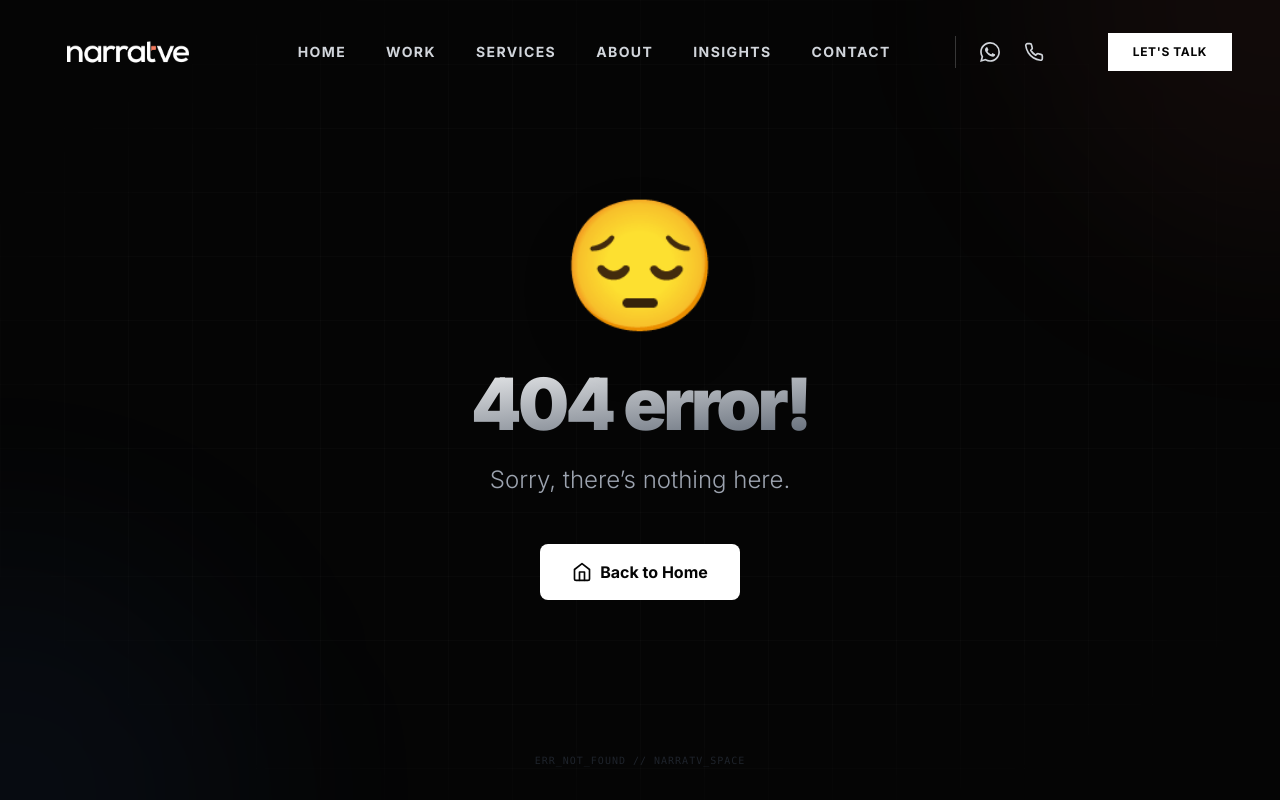
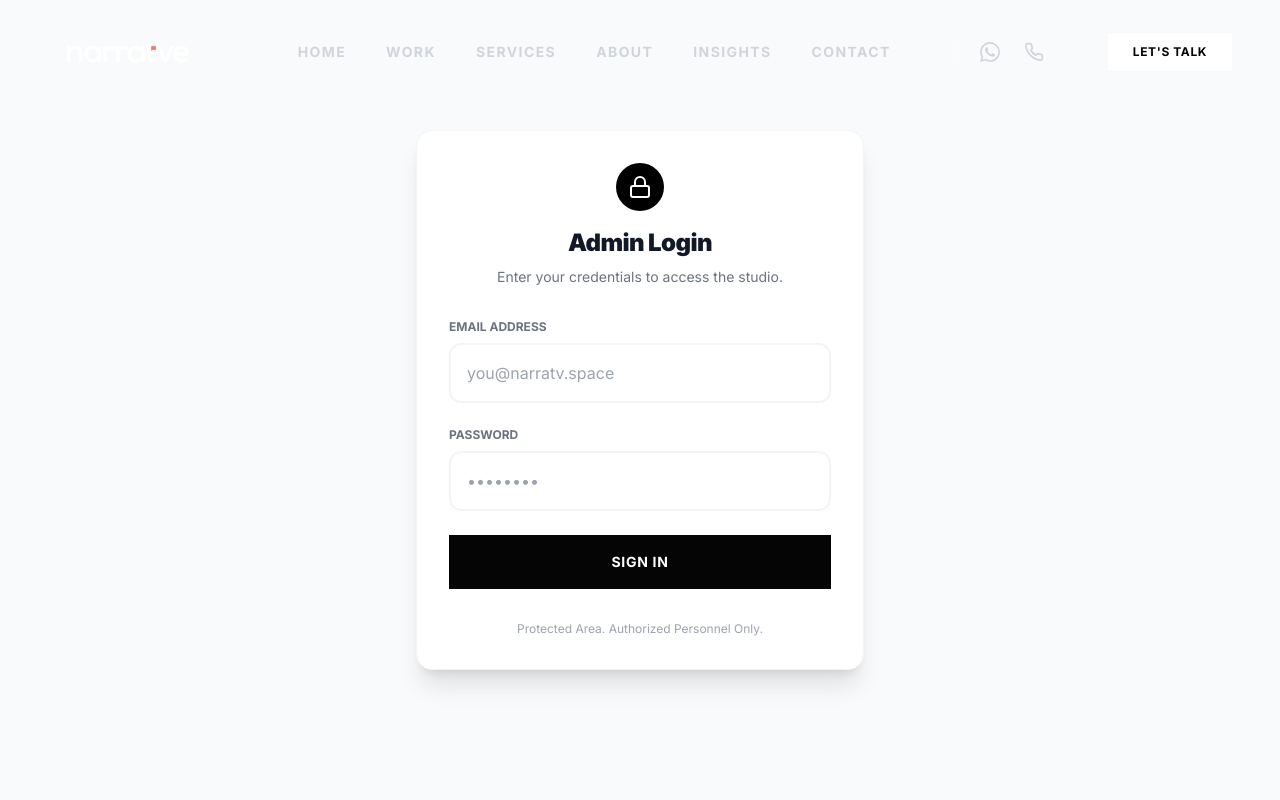
Before and after one commit to demo9809/narratv_website_final, a Next.js app: page /login in a window 1280 px wide. Before the commit this address had no page. Shown: the top 800 px of the page. Built offline with nearby package versions, Linux system fonts and the light colour scheme; no server answers.

Commit message:
feat: implement admin authentication and protected routes

```diff
--- a/app/admin/layout.tsx
+++ b/app/admin/layout.tsx
@@ -1,17 +1,49 @@
 'use client';
 
-import React from 'react';
+import React, { useEffect, useState } from 'react';
 import Link from 'next/link';
-import { usePathname } from 'next/navigation';
+import { usePathname, useRouter } from 'next/navigation';
 import { LayoutDashboard, FileText, Settings, ExternalLink, LogOut } from 'lucide-react';
+import { supabase } from '../../lib/supabaseClient';
 
 export default function AdminLayout({ children }: { children: React.ReactNode }) {
     const pathname = usePathname();
+    const router = useRouter();
+    const [loading, setLoading] = useState(true);
+
+    useEffect(() => {
+        const checkUser = async () => {
+            const { data: { session } } = await supabase.auth.getSession();
+            if (!session) {
+                router.push('/login');
+            } else {
+                setLoading(false);
+            }
+        };
+
+        checkUser();
+    }, [router]);
+
+    const handleLogout = async () => {
+        await supabase.auth.signOut();
+        router.push('/login');
+    };
 
     const menuItems = [
         { label: 'Dashboard', path: '/admin', icon: LayoutDashboard },
         { label: 'Create Post', path: '/admin/create', icon: FileText },
     ];
+
+    if (loading) {
+        return (
+            <div className="min-h-screen flex items-center justify-center bg-gray-50">
+                <div className="text-center">
+                    <div className="w-8 h-8 border-4 border-brand-black border-t-transparent rounded-full animate-spin mx-auto mb-4"></div>
+                    <p className="text-xs font-bold text-gray-400 uppercase tracking-widest">Verifying Access...</p>
+                </div>
+            </div>
+        );
+    }
 
     return (
         <div className="flex min-h-screen bg-gray-50 text-gray-900 font-sans">
@@ -35,8 +67,8 @@ export default function AdminLayout({ children }: { children: React.ReactNode })
                                 key={item.path}
                                 href={item.path}
                                 className={`flex items-center gap-3 px-4 py-3 rounded-lg text-sm font-bold transition-all ${isActive
-                                        ? 'bg-brand-black text-white shadow-lg shadow-brand-black/20'
-                                        : 'text-gray-500 hover:bg-gray-50 hover:text-brand-black'
+                                    ? 'bg-brand-black text-white shadow-lg shadow-brand-black/20'
+                                    : 'text-gray-500 hover:bg-gray-50 hover:text-brand-black'
                                     }`}
                             >
                                 <Icon className={`w-5 h-5 ${isActive ? 'text-brand-accent' : 'text-gray-400'}`} />
@@ -56,8 +88,10 @@ export default function AdminLayout({ children }: { children: React.ReactNode })
                         View Website
                     </Link>
 
-                    {/* Placeholder for Logout logic if Auth is added later */}
-                    <button className="flex w-full items-center gap-3 px-4 py-3 rounded-lg text-sm font-bold text-red-400 hover:bg-red-50 hover:text-red-500 transition-all">
+                    <button
+                        onClick={handleLogout}
+                        className="flex w-full items-center gap-3 px-4 py-3 rounded-lg text-sm font-bold text-red-400 hover:bg-red-50 hover:text-red-500 transition-all"
+                    >
                         <LogOut className="w-5 h-5" />
                         Log Out
                     </button>
--- /dev/null
+++ b/app/login/page.tsx
@@ -0,0 +1,82 @@
+'use client';
+
+import React, { useState } from 'react';
+import { supabase } from '../../lib/supabaseClient';
+import { useRouter } from 'next/navigation';
+import { Button } from '../../components/ui';
+import { Lock } from 'lucide-react';
+
+export default function LoginPage() {
+    const router = useRouter();
+    const [loading, setLoading] = useState(false);
+    const [email, setEmail] = useState('');
+    const [password, setPassword] = useState('');
+
+    const handleLogin = async (e: React.FormEvent) => {
+        e.preventDefault();
+        setLoading(true);
+
+        try {
+            const { data, error } = await supabase.auth.signInWithPassword({
+                email,
+                password,
+            });
+
+            if (error) throw error;
+
+            router.push('/admin');
+        } catch (error: any) {
+            alert('Login Failed: ' + error.message);
+        } finally {
+            setLoading(false);
+        }
+    };
+
+    return (
+        <div className="min-h-screen flex items-center justify-center bg-gray-50 px-6">
+            <div className="w-full max-w-md bg-white p-8 rounded-2xl border border-gray-100 shadow-xl">
+                <div className="text-center mb-8">
+                    <div className="w-12 h-12 bg-black text-white rounded-full flex items-center justify-center mx-auto mb-4">
+                        <Lock className="w-6 h-6" />
+                    </div>
+                    <h1 className="text-2xl font-black tracking-tight text-gray-900">Admin Login</h1>
+                    <p className="text-gray-500 text-sm mt-2">Enter your credentials to access the studio.</p>
+                </div>
+
+                <form onSubmit={handleLogin} className="space-y-6">
+                    <div>
+                        <label className="block text-xs font-bold uppercase text-gray-500 mb-2">Email Address</label>
+                        <input
+                            type="email"
+                            required
+                            value={email}
+                            onChange={(e) => setEmail(e.target.value)}
+                            className="w-full p-4 border-2 border-gray-100 rounded-xl focus:border-brand-black focus:outline-none transition-colors"
+                            placeholder="you@narratv.space"
+                        />
+                    </div>
+
+                    <div>
+                        <label className="block text-xs font-bold uppercase text-gray-500 mb-2">Password</label>
+                        <input
+                            type="password"
+                            required
+                            value={password}
+                            onChange={(e) => setPassword(e.target.value)}
+                            className="w-full p-4 border-2 border-gray-100 rounded-xl focus:border-brand-black focus:outline-none transition-colors"
+                            placeholder="••••••••"
+                        />
+                    </div>
+
+                    <Button type="submit" disabled={loading} className="w-full text-lg py-4">
+                        {loading ? 'Authenticating...' : 'Sign In'}
+                    </Button>
+                </form>
+
+                <div className="mt-8 text-center text-xs text-gray-400">
+                    <p>Protected Area. Authorized Personnel Only.</p>
+                </div>
+            </div>
+        </div>
+    );
+}
```
